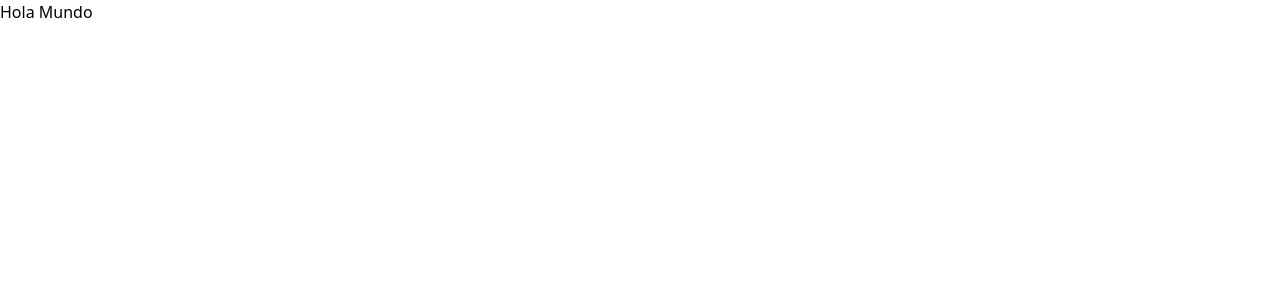
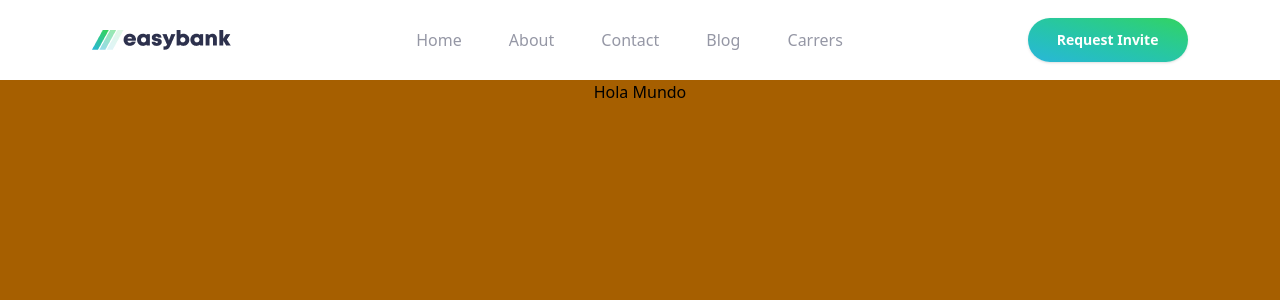
Before and after one commit to elverarroyave-udea/webbank, a Next.js app: page / in a window 1280 px wide. Shown: the top 300 px of the page. Built offline with nearby package versions, Linux system fonts and the light colour scheme.

Commit message:
clase de mobile

```diff
--- /dev/null
+++ b/src/components/atoms/Button/index.tsx
@@ -0,0 +1,11 @@
+import React from 'react';
+
+const Index = () => {
+  return (
+    <button className='w-40 h-11  gradient font-extrabold shadow rounded-full text-white text-sm hover:shadow-lg hover:scale-105 transition-all duration-300 ease-in-out cursor-pointer '>
+      Request Invite
+    </button>
+  );
+};
+
+export default Index;
--- /dev/null
+++ b/src/components/atoms/NavTitle/index.tsx
@@ -0,0 +1,18 @@
+import React from 'react';
+import Link from 'next/link';
+interface IndexProps {
+  title: string;
+  link: string;
+}
+
+const Index = ({ title, link }: IndexProps) => {
+  return (
+    <Link href={link}>
+      <div className='h-20 flex items-center justify-center text-secondary text-xl lg:text-base lg:text-gris hover:text-secondary hover:cursor-pointer hover:border-b-2 hover:border-primary '>
+        <h1 className='text-base font-normal'>{title}</h1>
+      </div>
+    </Link>
+  );
+};
+
+export default Index;
--- /dev/null
+++ b/src/components/molecules/Navmobile/index.tsx
@@ -0,0 +1,45 @@
+import React, { useState } from 'react';
+import { Icon } from '@iconify/react';
+import NavTitle from '@/components/atoms/NavTitle';
+
+const Index = () => {
+  const [open, setOpen] = useState(false);
+  return (
+    <div className='flex relative flex-row items-center justify-between bg-white shadow-md h-16 w-full p-5'>
+      <div>
+        <img src='/logo.png' alt='logo' />
+      </div>
+      <div>
+        <button
+          onClick={() => {
+            setOpen(!open);
+          }}
+          className='hover:cursor-pointer hover:bg-gray-200 text-secondary hover:text-primary  p-2'
+        >
+          <Icon icon={`${open ? 'ic:baseline-close' : 'ic:outline-menu'}`} width='24' height='24' />
+        </button>
+        {/*         {open && (
+          <button
+            onClick={() => {
+              setOpen(!open);
+            }}
+            className='hover:cursor-pointer hover:bg-gray-200 text-secondary hover:text-primary  p-2'
+          >
+            <Icon icon='ic:baseline-close' width='24' height='24' color='#2d314d' />
+          </button>
+        )} */}
+      </div>
+      {open && (
+        <div className='bg-white shadow-md  w-5/6 p-5 absolute inset-x-10 top-20 rounded-md '>
+          <NavTitle title='Home' link='/home' />
+          <NavTitle title='About' link='#' />
+          <NavTitle title='Contact' link='#' />
+          <NavTitle title='Blog' link='#' />
+          <NavTitle title='Carrers' link='#' />
+        </div>
+      )}
+    </div>
+  );
+};
+
+export default Index;
--- /dev/null
+++ b/src/components/organisms/Layout/index.tsx
@@ -0,0 +1,19 @@
+import React, { ReactNode } from 'react';
+import Nav from '@/components/organisms/Nav';
+import NavMobile from '@/components/molecules/Navmobile';
+
+const Index = ({ children }: { children: ReactNode }) => {
+  return (
+    <div>
+      <div className='block lg:hidden'>
+        <NavMobile />
+      </div>
+      <div className='hidden lg:block'>
+        <Nav />
+      </div>
+      <div>{children}</div>
+    </div>
+  );
+};
+
+export default Index;
--- /dev/null
+++ b/src/components/organisms/Nav/index.tsx
@@ -0,0 +1,25 @@
+import React from 'react';
+import NavTitle from '@/components/atoms/NavTitle';
+import Button from '@/components/atoms/Button';
+
+const Index = () => {
+  return (
+    <nav className='flex flex-row items-center justify-around bg-white shadow-md h-20 w-full'>
+      <div>
+        <img src='/logo.png' alt='logo' />
+      </div>
+      <div className='flex flex-row items-center justify-between w-1/3'>
+        <NavTitle title='Home' link='/home' />
+        <NavTitle title='About' link='#' />
+        <NavTitle title='Contact' link='#' />
+        <NavTitle title='Blog' link='#' />
+        <NavTitle title='Carrers' link='#' />
+      </div>
+      <div>
+        <Button />
+      </div>
+    </nav>
+  );
+};
+
+export default Index;
--- a/src/pages/_app.tsx
+++ b/src/pages/_app.tsx
@@ -1,6 +1,11 @@
-import "@/styles/globals.css";
-import type { AppProps } from "next/app";
+import '@/styles/globals.css';
+import type { AppProps } from 'next/app';
+import Layout from '@/components/organisms/Layout';
 
 export default function App({ Component, pageProps }: AppProps) {
-  return <Component {...pageProps} />;
+  return (
+    <Layout>
+      <Component {...pageProps} />
+    </Layout>
+  );
 }
--- a/src/pages/index.tsx
+++ b/src/pages/index.tsx
@@ -1,3 +1,11 @@
+import Button from '@/components/atoms/Button';
+import NavTitle from '@/components/atoms/NavTitle';
+import Nav from '@/components/organisms/Nav';
+import NavMobile from '@/components/molecules/Navmobile';
 export default function Home() {
-  return <div>Hola Mundo</div>;
+  return (
+    <div className='flex flex-col items-center  min-h-screen bg-black sm:bg-red-700 md:bg-blue-700 lg:bg-green-700 xl:bg-yellow-700'>
+      Hola Mundo
+    </div>
+  );
 }
--- /dev/null
+++ b/src/pages/juan/index.tsx
@@ -0,0 +1,7 @@
+import React from 'react';
+
+const Index = () => {
+  return <div>Hola Juan</div>;
+};
+
+export default Index;
--- /dev/null
+++ b/src/pages/juan/lema.tsx
@@ -0,0 +1,7 @@
+import React from 'react';
+
+const Lema = () => {
+  return <div>Lema</div>;
+};
+
+export default Lema;
```
Also changed, not shown: package.json (+7 -6 lines), public/logo.png (added), 1 other file (tests, documents, lock files or other folders).
